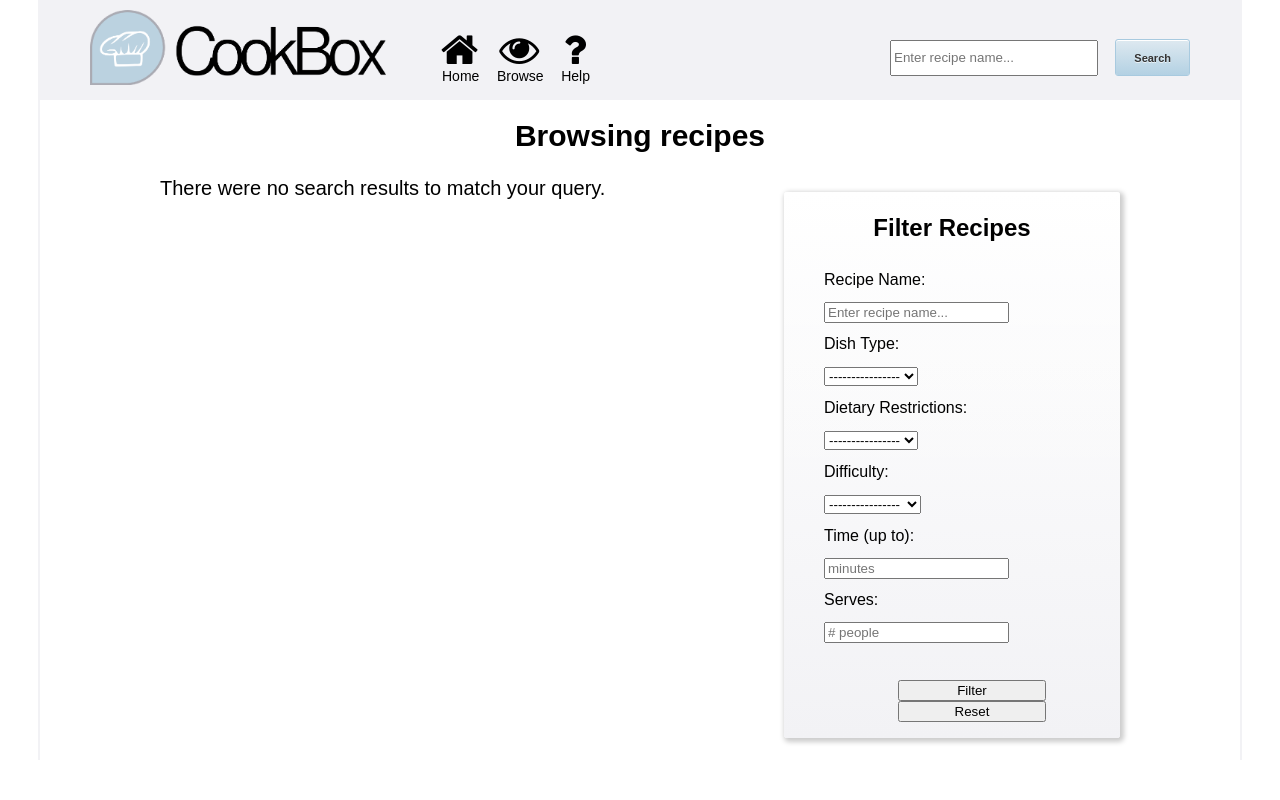
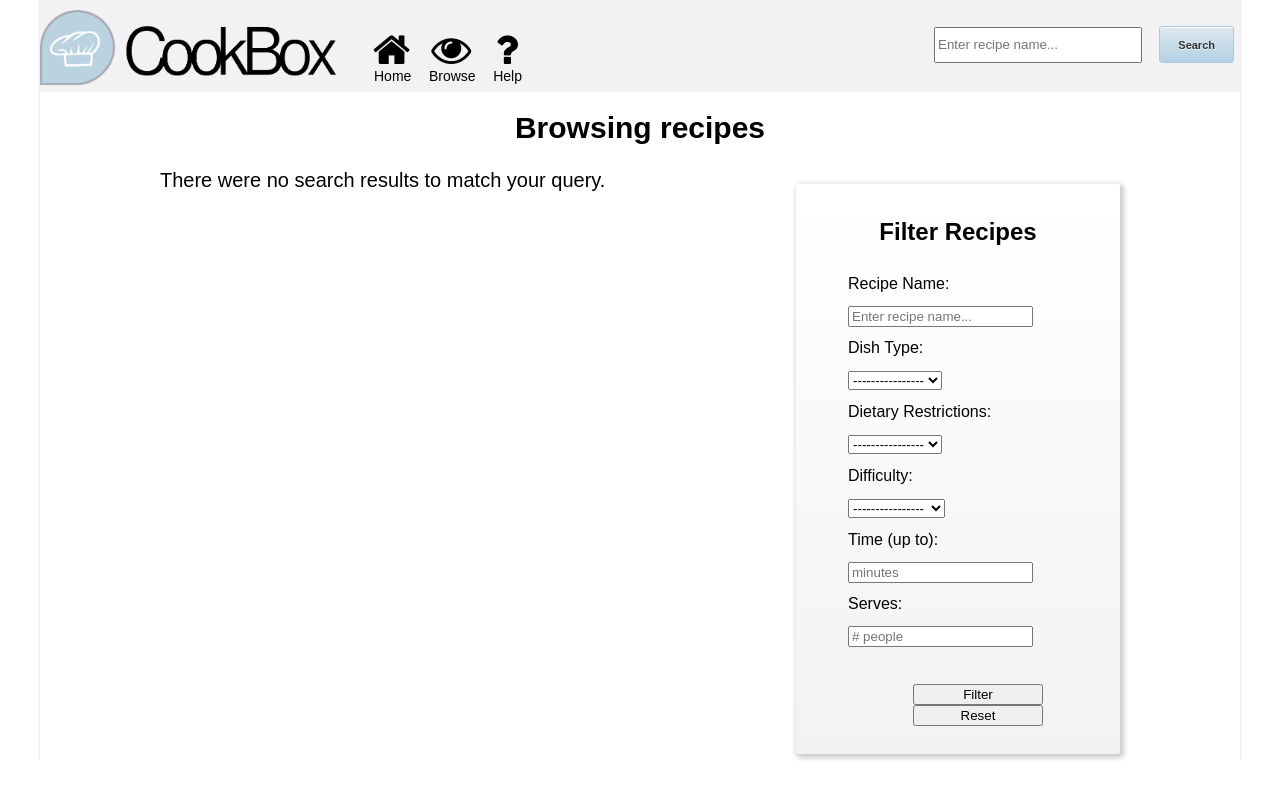
Before and after one commit to qlkzy/iapt-group-12, a CodeIgniter app: page /index.php/search in a window 1280 px wide. Run offline with CodeIgniter, Linux system fonts and the light colour scheme; data that the repository does not hold is empty.

Commit message:
Make usable on smaller screens

```diff
--- a/app/application/views/templates/search_result.php
+++ b/app/application/views/templates/search_result.php
@@ -1,8 +1,10 @@
-<a  class="srslt_link" href="<?= base_url("index.php/recipes/view/" . $recipe->id()) ?>">
+<a class="srslt_link" href="<?= base_url("index.php/recipes/view/" . $recipe->id()) ?>">
     <div class="search_result">
         <img class="srch_res_img"
              alt="Image of finished dish (<?= $recipe->name() ?>)"
              src="<?= $recipe->image() ?>"/>
+
+        <div class="search_result_details">
             <div class="srch_res_title"><?= $recipe->name() ?></div>
             <ul class="search_res_list">
                 <li class="search_res_li">
@@ -23,4 +25,5 @@
                 </li>
             </ul>
         </div>
+    </div>
 </a>
--- a/app/assets/stylesheets/partials/_banner.scss
+++ b/app/assets/stylesheets/partials/_banner.scss
@@ -13,15 +13,19 @@ $nav_height: 50px;
 #banner {
   background-color: $p_lgrey;
   display: block;
-  height: $banner_height;
+//  height: $banner_height;
   position: relative;
   width: 100%;
+  overflow: auto;
 
   #banner_image {
     height: $banner_image_height;
-    left: $content_offset;
-    position: absolute;
-    top: 10px;
+    float: left;
+    padding-top: 10px;
+    margin-right: 36px;
+//    left: $content_offset;
+//    position: absolute;
+//    top: 10px;
     width: round($banner_image_height*$banner_image_ratio);
 
     @include inline-block;
@@ -29,9 +33,14 @@ $nav_height: 50px;
 
   #banner_search {@include transition(color 0.3s ease-in 0s);
     height: 75%;
-    position: absolute;
-    right: $content_offset;
-    top: 20px;
+    @media screen and (min-width: 520px) {
+      margin-top: 20px;
+      float: right;
+    }
+    padding: 6px;
+//    position: absolute;
+//    right: $content_offset;
+//    top: 20px;
     width: 300px;
 
     @include jw-fbox;
@@ -49,9 +58,11 @@ $nav_height: 50px;
   }
 
   nav {
-    left: 400px;
-    position: absolute;
-    top: 30px;
+    float: left;
+    padding-top: 30px;
+//    left: 400px;
+//    position: absolute;
+//    top: 30px;
     width: 150px;
     @include jw-fbox;
 
--- a/app/assets/stylesheets/partials/_content_wrapper.scss
+++ b/app/assets/stylesheets/partials/_content_wrapper.scss
@@ -16,7 +16,6 @@ $content_max_width: 1200px;
   line-height: $base_line_height;
   min-height: $content_min_height;
   max-width: $content_max_width;
-  min-width: $content_min_width;
 
   @include center-block;
 }
--- a/app/assets/stylesheets/partials/_search_filters.scss
+++ b/app/assets/stylesheets/partials/_search_filters.scss
@@ -60,12 +60,23 @@
 
   #search_fform_submit {
     width: 50%;
-    @include center-block;
+    margin: auto;
+    display: block;
+
+    @media screen and (max-width: 340px) {
+      margin-left: 0;
+    }
+
   }
 
   #search_fform_reset {
     display: block;
     width: 50%;
-    @include center-block;
+    margin: auto;
+
+    @media screen and (max-width: 340px) {
+      margin-left: 0;
+    }
+
   }
 }
--- a/app/assets/stylesheets/partials/_search_result.scss
+++ b/app/assets/stylesheets/partials/_search_result.scss
@@ -10,14 +10,22 @@
   box-shadow: 2px 2px 5px 2px #CCCCCC;
   height: 250px;
   margin-top: 20px;
-  position: relative;
+  //  position: relative;
+
+  overflow: auto;
+
+  @media screen and (min-width: $break_large) {
     width: 90%;
+  }
+
+  @media screen and (max-width: $break_large) {
+    margin-left: 6px;
+    margin-right: 12px;
+  }
 
   @include background-image(linear-gradient(hsla(0, 100%, 100%, 0.25) 0%, hsla(0, 100%, 100%, 0.08) 50%, transparent 50%), linear-gradient(lighten($p_lgrey, 10%), $p_lgrey));
   @include transition(all 0.05s ease-in);
   @include unstyled-link;
-
-
 
   &:hover {
 
@@ -29,8 +37,11 @@
   }
 
   .srch_res_img {
+
+    float: left;
+
     border-radius: 3px;
-    display: inline-block;
+    display: block;
     height: 80%;
     margin-left: 20px;
     margin-top: 20px;
@@ -40,24 +51,31 @@
     }
   }
 
+  .search_result_details {
+
+    float: left;
+
     .search_res_list {
       color: black;
-    display: inline-block;
+//      display: block;
       font-size: 14px;
-    left: 160px;
+      //    left: 160px;
       list-style-type: none;
-    position: absolute;
-    top: 80px;
+      padding-left: 12px;
+      //    position: absolute;
+      //    top: 80px;
     }
 
     .srch_res_title {
       color: black;
-    display: inline-block;
+//      display: inline-block;
       margin-left: 10px;
       padding-top: 20px;
-    position: absolute;
+//      position: absolute;
       font-weight: bold;
       font-size: 110%;
+    }
+
   }
 }
 
--- a/app/assets/stylesheets/partials/_search_structure.scss
+++ b/app/assets/stylesheets/partials/_search_structure.scss
@@ -16,20 +16,54 @@
 #search_columns {
   margin-left: auto;
   margin-right: auto;
-  width: 80%;
 
-  @include jw-wfbox(flex-start, flex, row, nowrap, flex-start);
+  @media screen and (min-width: $break_large) {
+    width: 80%;
+  }
+
+  @media screen and (max-width: $break_large) {
+    margin-left: 6px;
+    margin-right: 6px;
+  }
+
+  //@include jw-wfbox(flex-start, flex, row, nowrap, flex-start);
 
   #search_results {
     min-height: 500px;
-    width: 65%;
+    min-width: 620px;
+
+
+    @media screen and (min-width: $break_small) {
+      display: inline-block;
+      width: 64%;
+      float: left;
+    }
+
+    @media screen and (max-width: $break_small) {
+      width: 620px;
+      float: none;
+      display: block;
+    }
   }
 
   #search_filters {
     box-shadow: 2px 2px 5px 2px #CCCCCC;
     border-radius: 3px;
     margin-top: 20px;
-    width: 35%;
+    padding: 12px;
+
+    @media screen and (min-width: $break_small) {
+      float: right;
+      width: 300px;
+      display: inline-block;
+    }
+
+    @media screen and (max-width: $break_small) {
+      float: none;
+      display: block;
+      max-width: 585px;
+      min-width: 300px;
+    }
 
     @include background-image(linear-gradient(hsla(0, 100%, 100%, 0.25) 0%, hsla(0, 100%, 100%, 0.08) 50%, transparent 50%), linear-gradient(lighten($p_lgrey, 10%), $p_lgrey));
 
--- a/app/assets/stylesheets/search.css
+++ b/app/assets/stylesheets/search.css
@@ -19,7 +19,6 @@ body {
   line-height: 32px;
   min-height: 760px;
   max-width: 1200px;
-  min-width: 760px;
   display: block;
   margin-left: auto;
   margin-right: auto; }
@@ -44,14 +43,14 @@ body {
 #banner {
   background-color: #f2f2f5;
   display: block;
-  height: 100px;
   position: relative;
-  width: 100%; }
+  width: 100%;
+  overflow: auto; }
   #banner #banner_image {
     height: 75px;
-    left: 50px;
-    position: absolute;
-    top: 10px;
+    float: left;
+    padding-top: 10px;
+    margin-right: 36px;
     width: 296px;
     display: inline-block;
     vertical-align: baseline;
@@ -63,14 +62,16 @@ body {
     -moz-transition: color 0.3s ease-in 0s;
     transition: color 0.3s ease-in 0s;
     height: 75%;
-    position: absolute;
-    right: 50px;
-    top: 20px;
+    padding: 6px;
     width: 300px;
     align-items: center;
     display: inline-flex;
     flex-flow: row nowrap;
     justify-content: space-between; }
+    @media screen and (min-width: 520px) {
+      #banner #banner_search {
+        margin-top: 20px;
+        float: right; } }
     #banner #banner_search #bs_input {
       display: block;
       height: 30px;
@@ -106,9 +107,8 @@ body {
         opacity: 0.5;
         cursor: not-allowed; }
   #banner nav {
-    left: 400px;
-    position: absolute;
-    top: 30px;
+    float: left;
+    padding-top: 30px;
     width: 150px;
     align-items: center;
     display: inline-flex;
@@ -180,23 +180,45 @@ body {
 
 #search_columns {
   margin-left: auto;
-  margin-right: auto;
-  width: 80%;
-  align-items: flex-start;
-  display: flex;
-  flex-direction: row;
-  flex-wrap: nowrap;
-  justify-content: flex-start; }
+  margin-right: auto; }
+  @media screen and (min-width: 1200px) {
+    #search_columns {
+      width: 80%; } }
+  @media screen and (max-width: 1200px) {
+    #search_columns {
+      margin-left: 6px;
+      margin-right: 6px; } }
   #search_columns #search_results {
     min-height: 500px;
-    width: 65%; }
+    min-width: 620px; }
+    @media screen and (min-width: 980px) {
+      #search_columns #search_results {
+        display: inline-block;
+        width: 64%;
+        float: left; } }
+    @media screen and (max-width: 980px) {
+      #search_columns #search_results {
+        width: 620px;
+        float: none;
+        display: block; } }
   #search_columns #search_filters {
     box-shadow: 2px 2px 5px 2px #CCCCCC;
     border-radius: 3px;
     margin-top: 20px;
-    width: 35%;
+    padding: 12px;
     background-image: -webkit-linear-gradient( rgba(255, 255, 255, 0.25) 0%, rgba(255, 255, 255, 0.08) 50%, transparent 50%), -webkit-linear-gradient( white, #f2f2f5);
     background-image: linear-gradient( rgba(255, 255, 255, 0.25) 0%, rgba(255, 255, 255, 0.08) 50%, transparent 50%), linear-gradient( white, #f2f2f5); }
+    @media screen and (min-width: 980px) {
+      #search_columns #search_filters {
+        float: right;
+        width: 300px;
+        display: inline-block; } }
+    @media screen and (max-width: 980px) {
+      #search_columns #search_filters {
+        float: none;
+        display: block;
+        max-width: 585px;
+        min-width: 300px; } }
     #search_columns #search_filters h3 {
       width: 50%;
       display: block;
@@ -267,12 +293,15 @@ body {
     display: block; }
   #search_fform #search_fform_submit {
     width: 50%;
-    display: block;
-    margin-left: auto;
-    margin-right: auto; }
+    margin: auto;
+    display: block; }
+    @media screen and (max-width: 340px) {
+      #search_fform #search_fform_submit {
+        margin-left: 0; } }
   #search_fform #search_fform_reset {
     display: block;
     width: 50%;
-    display: block;
-    margin-left: auto;
-    margin-right: auto; }
+    margin: auto; }
+    @media screen and (max-width: 340px) {
+      #search_fform #search_fform_reset {
+        margin-left: 0; } }
--- a/app/assets/stylesheets/search.scss
+++ b/app/assets/stylesheets/search.scss
@@ -8,6 +8,9 @@
 **********************************************************************************************************************/
 // Import all necessary modules:
 @import "modules/import_all";
+
+$break_small: 980px;
+$break_large: 1200px;
 
 body {
   margin: 0;
```
Also changed, not shown: other parts of app/assets/stylesheets/search.css (+15 -11 lines), app/application/views/pages/search.php (+17 -17 lines), app/assets/stylesheets/help.css (+12 -12 lines), app/assets/stylesheets/home.css (+12 -12 lines), app/assets/stylesheets/recipe.css (+12 -12 lines). Lines whose indentation alone changed are shown as unchanged.
